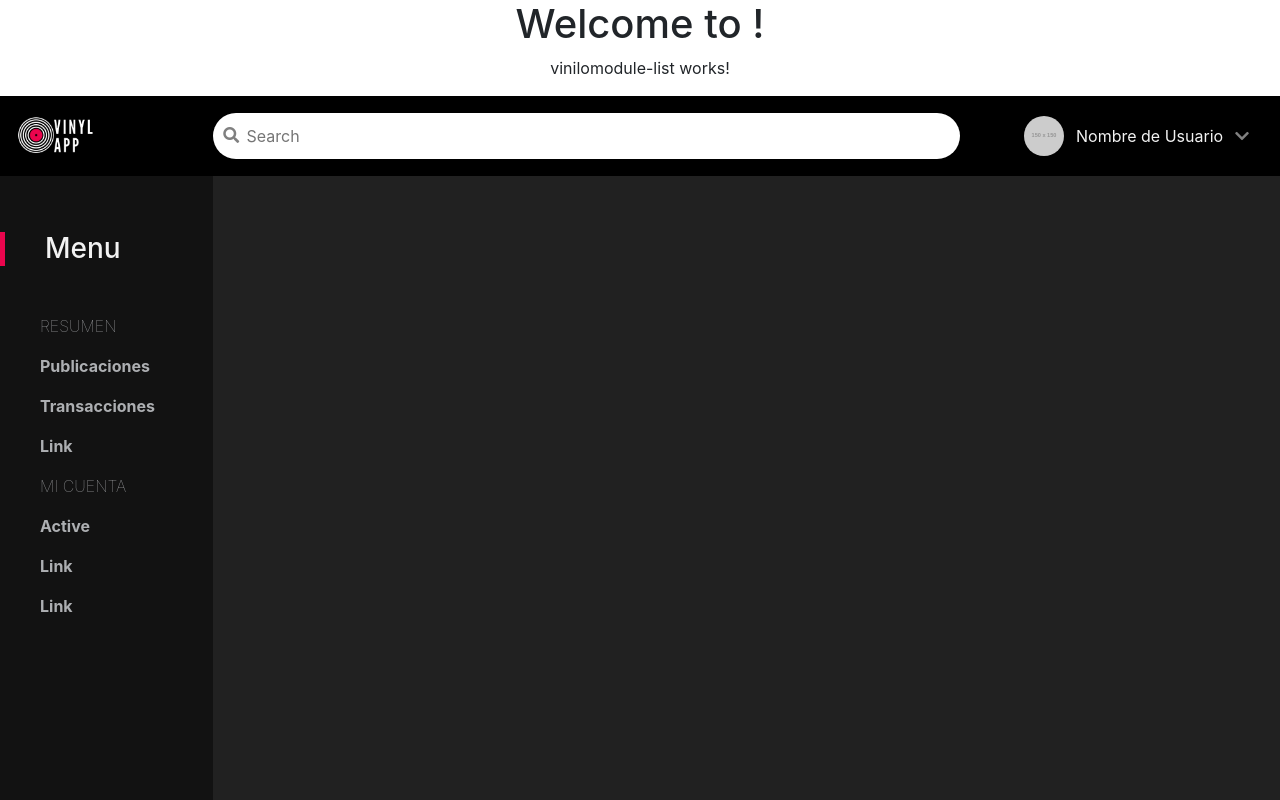
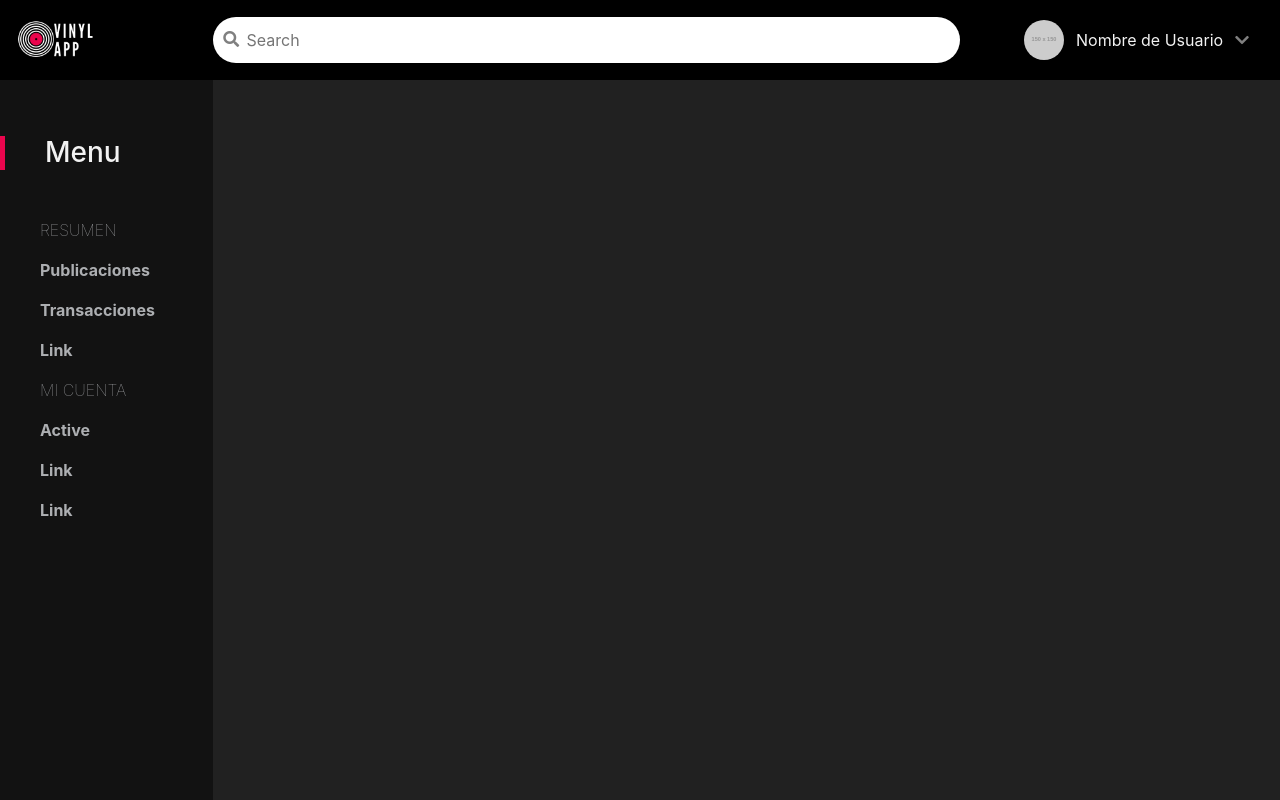
Before and after one commit to Rembrandtsx/s3-front-TiendaDiscos, an Angular app: page / in a window 1280 px wide. Built offline with nearby package versions, Linux system fonts and the light colour scheme; what @nguniversal/common would draw is missing.

Commit message:
correción

```diff
--- a/src/app/app-module/app-component/app.component.html
+++ b/src/app/app-module/app-component/app.component.html
@@ -1,10 +1,3 @@
-<div style="text-align:center">
-  <h1>
-    Welcome to {{ title }}!
-  </h1>
-<app-vinilomodule-list></app-vinilomodule-list>
-</div>
-
 <app-searchbar></app-searchbar>
 <app-navbar></app-navbar>
 <div class="container-fluid router-outlet" >
```
